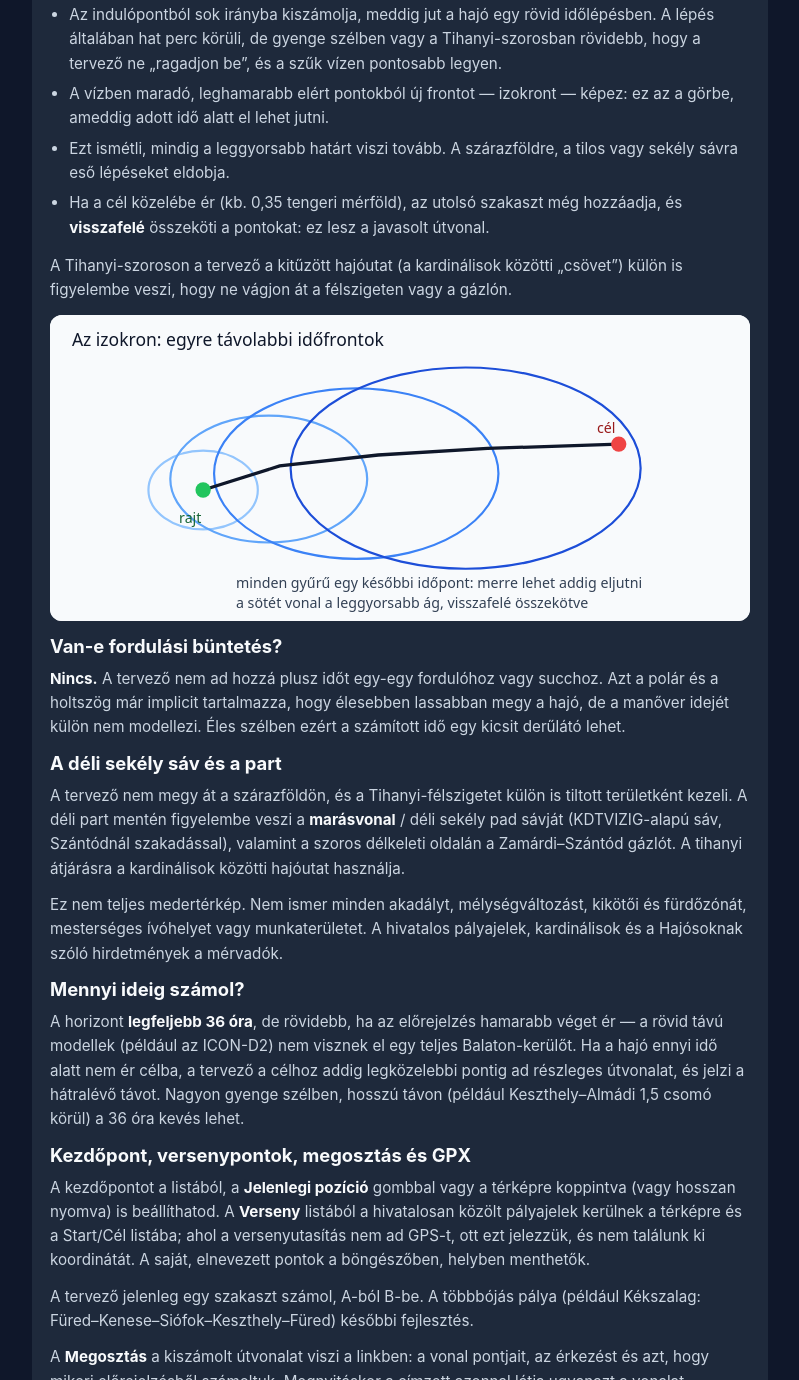
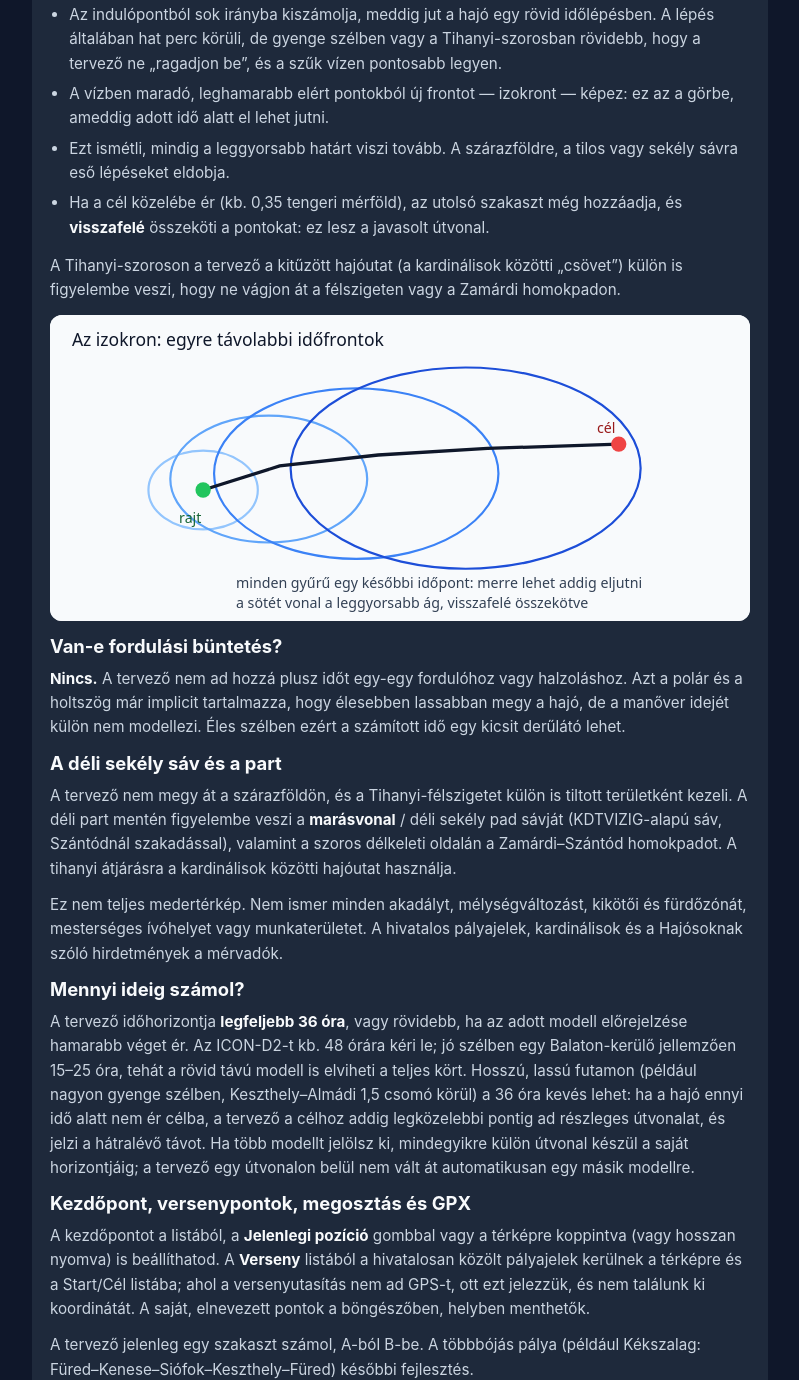
Before and after one commit to nagyb187/br-preview, a plain HTML site: page howto.html in a window 1280 px wide. Shown: the part 1652-3032 px from the top of the page, without its empty margins (240-1039 px from the left). Drawn offline with Linux system fonts and the light colour scheme.

Commit message:
Update HowTo wording on the temporary preview (a9996d9)
Wording only, from combined/preview after merging 7851443.
Keeps /br-preview/ base href, noindex, and no CNAME.

```diff
--- a/howto.html
+++ b/howto.html
@@ -104,7 +104,7 @@
       <p class="caption">Az ábra: az induláskor a mérés a meghatározó, a csúszkán beállított idő végére már csak a modell.</p>
 
       <h2>Mi az a polár?</h2>
-      <p>A polár megmondja, hogy egy adott szélben, adott szélirányhoz viszonyított hajózási szögön (TWA) milyen gyorsan megy a hajó. Ebből a tervező tudja, mikor éri meg élesebben vagy meredekebben menni, és mikor kell laskolni.</p>
+      <p>A polár megmondja, hogy egy adott szélben, adott szélirányhoz viszonyított hajózási szögön (TWA) milyen gyorsan megy a hajó. Ebből a tervező tudja, mikor éri meg élesebben vagy tompábban menni, és mikor érdemes fordulni vagy halzolni.</p>
       <p>Jelenleg két hajó van a listában. A kódban és a lenyíló menüben pontosan így szerepelnek (a poláradatokhoz a kód nem ír forrást):</p>
       <ul>
         <li><strong>Elan 310</strong> — a választó kulcsa <code>elan310</code></li>
@@ -121,7 +121,7 @@
         <li>Ezt ismétli, mindig a leggyorsabb határt viszi tovább. A szárazföldre, a tilos vagy sekély sávra eső lépéseket eldobja.</li>
         <li>Ha a cél közelébe ér (kb. 0,35 tengeri mérföld), az utolsó szakaszt még hozzáadja, és <strong>visszafelé</strong> összeköti a pontokat: ez lesz a javasolt útvonal.</li>
       </ul>
-      <p>A Tihanyi-szoroson a tervező a kitűzött hajóutat (a kardinálisok közötti „csövet”) külön is figyelembe veszi, hogy ne vágjon át a félszigeten vagy a gázlón.</p>
+      <p>A Tihanyi-szoroson a tervező a kitűzött hajóutat (a kardinálisok közötti „csövet”) külön is figyelembe veszi, hogy ne vágjon át a félszigeten vagy a Zamárdi homokpadon.</p>
       <div class="diagram">
         <svg xmlns="http://www.w3.org/2000/svg" viewBox="0 0 640 280" role="img" aria-label="Izokron frontok a rajttól a célig">
           <rect width="640" height="280" fill="#f8fafc"/>
@@ -141,14 +141,14 @@
       </div>
 
       <h2>Van-e fordulási büntetés?</h2>
-      <p><strong>Nincs.</strong> A tervező nem ad hozzá plusz időt egy-egy fordulóhoz vagy succhoz. Azt a polár és a holtszög már implicit tartalmazza, hogy élesebben lassabban megy a hajó, de a manőver idejét külön nem modellezi. Éles szélben ezért a számított idő egy kicsit derűlátó lehet.</p>
+      <p><strong>Nincs.</strong> A tervező nem ad hozzá plusz időt egy-egy fordulóhoz vagy halzoláshoz. Azt a polár és a holtszög már implicit tartalmazza, hogy élesebben lassabban megy a hajó, de a manőver idejét külön nem modellezi. Éles szélben ezért a számított idő egy kicsit derűlátó lehet.</p>
 
       <h2>A déli sekély sáv és a part</h2>
-      <p>A tervező nem megy át a szárazföldön, és a Tihanyi-félszigetet külön is tiltott területként kezeli. A déli part mentén figyelembe veszi a <strong>marásvonal</strong> / déli sekély pad sávját (KDTVIZIG-alapú sáv, Szántódnál szakadással), valamint a szoros délkeleti oldalán a Zamárdi–Szántód gázlót. A tihanyi átjárásra a kardinálisok közötti hajóutat használja.</p>
+      <p>A tervező nem megy át a szárazföldön, és a Tihanyi-félszigetet külön is tiltott területként kezeli. A déli part mentén figyelembe veszi a <strong>marásvonal</strong> / déli sekély pad sávját (KDTVIZIG-alapú sáv, Szántódnál szakadással), valamint a szoros délkeleti oldalán a Zamárdi–Szántód homokpadot. A tihanyi átjárásra a kardinálisok közötti hajóutat használja.</p>
       <p>Ez nem teljes medertérkép. Nem ismer minden akadályt, mélységváltozást, kikötői és fürdőzónát, mesterséges ívóhelyet vagy munkaterületet. A hivatalos pályajelek, kardinálisok és a Hajósoknak szóló hirdetmények a mérvadók.</p>
 
       <h2>Mennyi ideig számol?</h2>
-      <p>A horizont <strong>legfeljebb 36 óra</strong>, de rövidebb, ha az előrejelzés hamarabb véget ér — a rövid távú modellek (például az ICON-D2) nem visznek el egy teljes Balaton-kerülőt. Ha a hajó ennyi idő alatt nem ér célba, a tervező a célhoz addig legközelebbi pontig ad részleges útvonalat, és jelzi a hátralévő távot. Nagyon gyenge szélben, hosszú távon (például Keszthely–Almádi 1,5 csomó körül) a 36 óra kevés lehet.</p>
+      <p>A tervező időhorizontja <strong>legfeljebb 36 óra</strong>, vagy rövidebb, ha az adott modell előrejelzése hamarabb véget ér. Az ICON-D2-t kb. 48 órára kéri le; jó szélben egy Balaton-kerülő jellemzően 15–25 óra, tehát a rövid távú modell is elviheti a teljes kört. Hosszú, lassú futamon (például nagyon gyenge szélben, Keszthely–Almádi 1,5 csomó körül) a 36 óra kevés lehet: ha a hajó ennyi idő alatt nem ér célba, a tervező a célhoz addig legközelebbi pontig ad részleges útvonalat, és jelzi a hátralévő távot. Ha több modellt jelölsz ki, mindegyikre külön útvonal készül a saját horizontjáig; a tervező egy útvonalon belül nem vált át automatikusan egy másik modellre.</p>
 
       <h2>Kezdőpont, versenypontok, megosztás és GPX</h2>
       <p>A kezdőpontot a listából, a <strong>Jelenlegi pozíció</strong> gombbal vagy a térképre koppintva (vagy hosszan nyomva) is beállíthatod. A <strong>Verseny</strong> listából a hivatalosan közölt pályajelek kerülnek a térképre és a Start/Cél listába; ahol a versenyutasítás nem ad GPS-t, ott ezt jelezzük, és nem találunk ki koordinátát. A saját, elnevezett pontok a böngészőben, helyben menthetők.</p>
```
